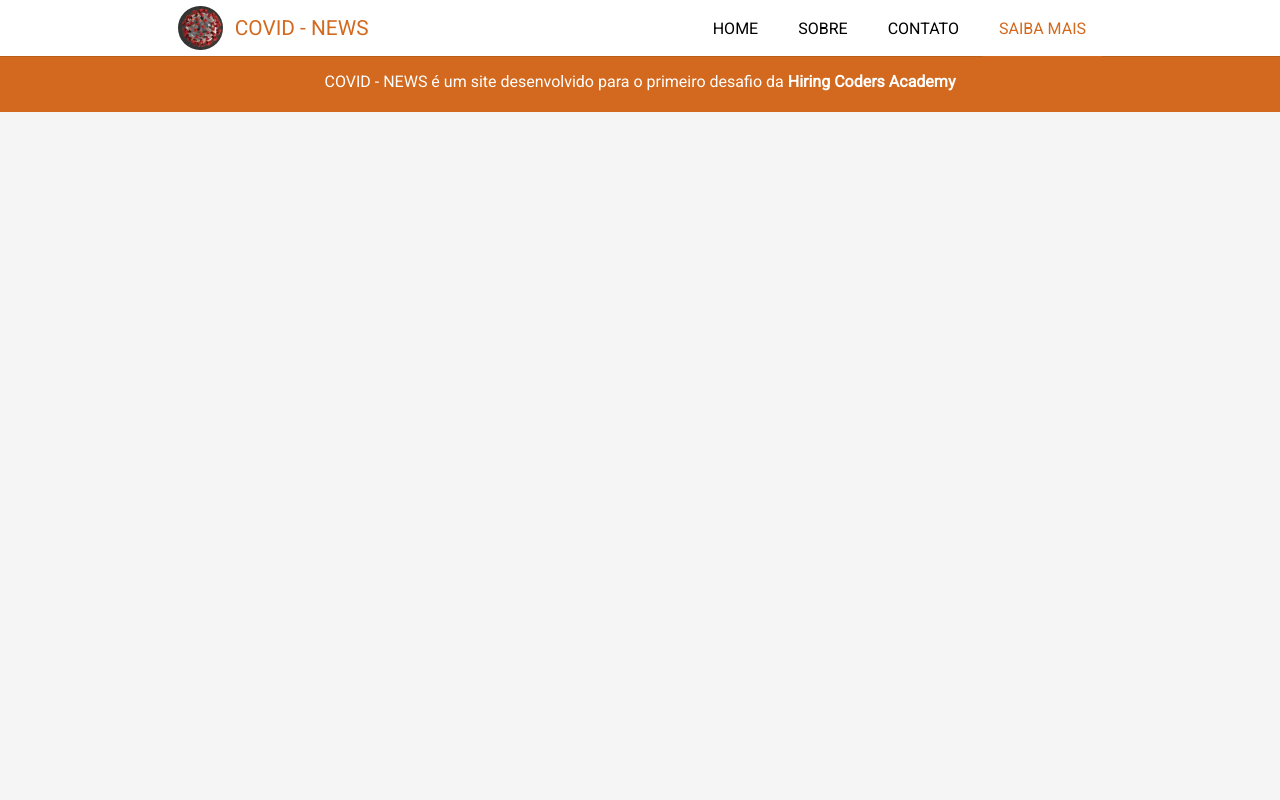
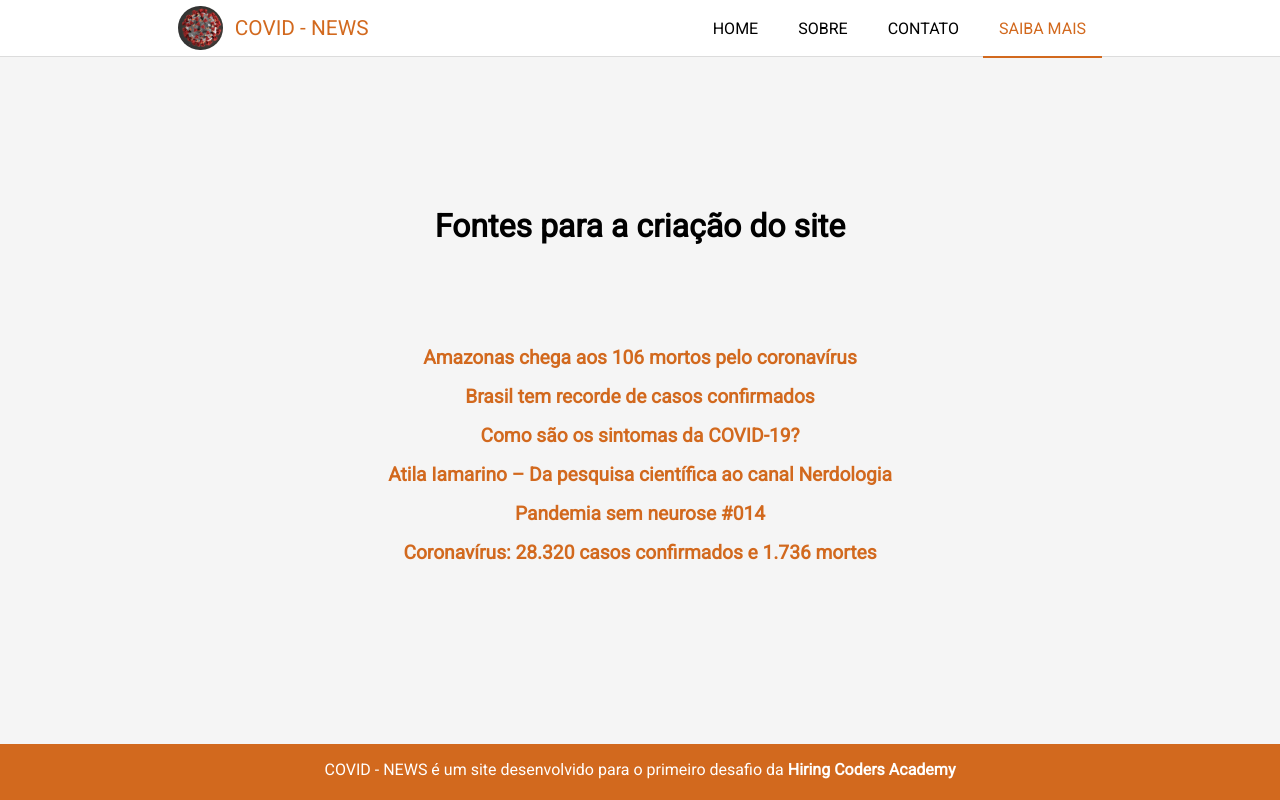
Before and after one commit to EvertonBorges/covid-news, a plain HTML site: page pages/fonts/fonts.html in a window 1280 px wide. Drawn offline with Linux system fonts and the light colour scheme.

Commit message:
Adicionada pagina das fontes

```diff
--- a/pages/fonts/fonts.css
+++ b/pages/fonts/fonts.css
@@ -95,9 +95,34 @@ body {
     margin: 56px 0;
   }
 
+  .fonts {
+    display: flex;
+    flex-direction: column;
+    justify-content: center;
+    align-items: center;
+    height: 80vh;
+    width: 100%;
+  }
+
+  .title {
+    font-size: 2em;
+    margin-bottom: 10%;
+    font-family: 'Roboto', sans-serif;
+  }
+
+  .font {
+    margin: 8px 0;
+    font-family: 'Roboto', sans-serif;
+    color: chocolate;
+    font-weight: bold;
+    font-size: 1.2em;
+  }
+
   .footer {
     width: 100%;
     height: 56px;
+    position: fixed;
+    bottom: 0;
     background-color: chocolate;
   }
 
--- a/pages/fonts/fonts.html
+++ b/pages/fonts/fonts.html
@@ -29,7 +29,27 @@
     <main>
         <div class="container">
             <section class="fonts">
-
+                <h1 class="title">
+                    Fontes para a criação do site
+                </h1>
+                <a class="font" href="https://d24am.com/coronavirus-no-amazonas/com-a-saude-estrangulada-amazonas-chega-aos-106-mortos-pelo-coronavirus/" title="Com a Saúde estrangulada, Amazonas chega aos 106 mortos pelo coronavírus" target="_blank">
+                    Amazonas chega aos 106 mortos pelo coronavírus
+                </a>
+                <a class="font" href="https://veja.abril.com.br/videos/giro-veja/brasil-tem-recorde-de-casos-confirmados-de-covid-19-em-um-unico-dia-3-058/" title="Brasil tem recorde de casos confirmados de Covid-19 em um único dia: 3.058" target="_blank">
+                    Brasil tem recorde de casos confirmados
+                </a>
+                <a class="font" href="https://www.youtube.com/watch?v=X_HC8aCrHdA" title="Como são os sintomas da COVID-19?" target="_blank">
+                    Como são os sintomas da COVID-19?
+                </a>
+                <a class="font" href="https://soundcloud.com/riobravoinvestimentos/atila-iamarino-da-pesquisa-cientifica-ao-canal-nerdologia" title="Atila Iamarino – Da pesquisa científica ao canal Nerdologia" target="_blank">
+                    Atila Iamarino – Da pesquisa científica ao canal Nerdologia
+                </a>
+                <a class="font" href="https://www.youtube.com/watch?v=FjJDQ5mQUhI" title="Pandemia sem neurose #014" target="_blank">
+                    Pandemia sem neurose #014
+                </a>
+                <a class="font" href="https://www.saude.gov.br/noticias/agencia-saude/46738-coronavirus-28-320-casos-confirmados-e-1-736-mortes" title="Coronavírus: 28.320 casos confirmados e 1.736 mortes" target="_blank">
+                    Coronavírus: 28.320 casos confirmados e 1.736 mortes
+                </a>
             </section>
         </div>
     </main>
```
